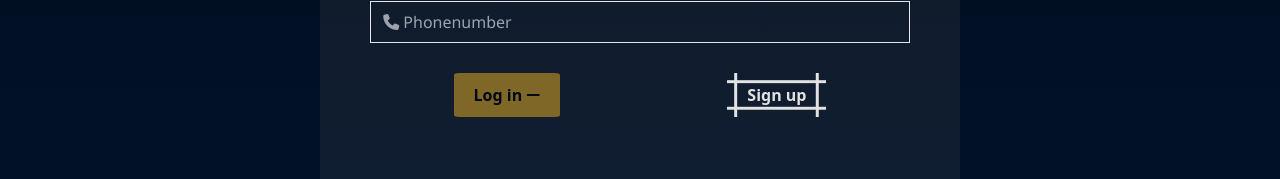
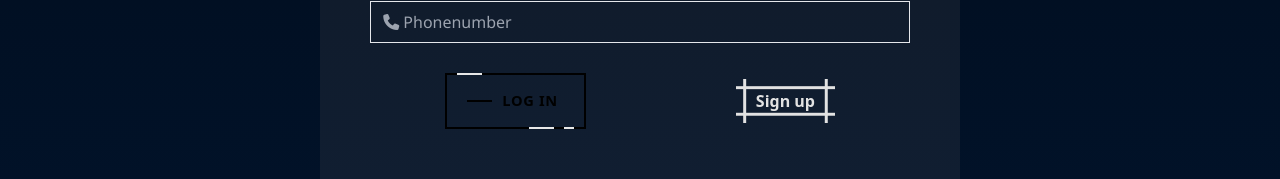
Before and after one commit to y0emad/FrontEndUser, a React (Vite) app: page /Registeration in a window 1280 px wide. Shown: the part 485-664 px from the top of the page. Built offline with nearby package versions, Linux system fonts and the light colour scheme; no server answers.

Commit message:
2alby ya nas

```diff
--- a/src/pages/Registeration/Registeration.jsx
+++ b/src/pages/Registeration/Registeration.jsx
@@ -16,10 +16,10 @@ export default function Registeration() {
     async function sendingData(values) {
         setIsLoading(true)
         try {
-            let  {data}  = await axios.post("http://localhost:4000/auth/register", values)
+            let { data } = await axios.post("http://localhost:4000/auth/register", values)
             console.log(data);
 
-            if (data.message ) {
+            if (data.message) {
                 setSuccessMsg(data.message);
                 setTimeout(function () {
                     navigate('/VerifyEmail');
@@ -98,11 +98,14 @@ export default function Registeration() {
                             wrapperClass=""
                         /> : "Sign up"}
                     </button>
-                    <button className={SignUp.loginbtn} >
-                        <Link to={"/LogIn"}>
-                            <i className="fa-solid fa-minus"></i> Log in
+
+                        <Link className={SignUp.fancy} to={"/LogIn"}>
+                            <span className={SignUp.topKey}></span>
+                            <span className={SignUp.text}>Log in</span>
+                            <span className={SignUp.bottomKey1}></span>
+                            <span className={SignUp.bottomKey2}></span>
                         </Link>
-                    </button>
+
                 </div>
             </form>
         </div>
--- a/src/pages/Registeration/registeration.module.css
+++ b/src/pages/Registeration/registeration.module.css
@@ -36,6 +36,111 @@
     display: flex;
     justify-content: space-around;
     align-items: center;
+}
+
+.fancy {
+    background-color: transparent;
+    border: 2px solid #000;
+    border-radius: 0;
+    box-sizing: border-box;
+    color: #fff;
+    cursor: pointer;
+    display: inline-block;
+    float: right;
+    font-weight: 700;
+    letter-spacing: 0.05em;
+    margin: 0;
+    outline: none;
+    overflow: visible;
+    padding: 1.25em 2em;
+    position: relative;
+    text-align: center;
+    text-decoration: none;
+    text-transform: none;
+    transition: all 0.3s ease-in-out;
+    user-select: none;
+    font-size: 13px;
+}
+
+.fancy::before {
+    content: " ";
+    width: 1.5625rem;
+    height: 2px;
+    background: black;
+    top: 50%;
+    left: 1.5em;
+    position: absolute;
+    transform: translateY(-50%);
+    transform-origin: center;
+    transition: background 0.3s linear, width 0.3s linear;
+}
+
+.fancy .text {
+    font-size: 1.125em;
+    line-height: 1.33333em;
+    padding-left: 2em;
+    display: block;
+    text-align: left;
+    transition: all 0.3s ease-in-out;
+    text-transform: uppercase;
+    text-decoration: none;
+    color: black;
+}
+
+.fancy .topKey {
+    height: 2px;
+    width: 1.5625rem;
+    top: -2px;
+    left: 0.625rem;
+    position: absolute;
+    background: #e8e8e8;
+    transition: width 0.5s ease-out, left 0.3s ease-out;
+}
+
+.fancy .bottomKey1 {
+    height: 2px;
+    width: 1.5625rem;
+    right: 1.875rem;
+    bottom: -2px;
+    position: absolute;
+    background: #e8e8e8;
+    transition: width 0.5s ease-out, right 0.3s ease-out;
+}
+
+.fancy .bottomKey2{
+    height: 2px;
+    width: 0.625rem;
+    right: 0.625rem;
+    bottom: -2px;
+    position: absolute;
+    background: #e8e8e8;
+    transition: width 0.5s ease-out, right 0.3s ease-out;
+}
+
+.fancy:hover {
+    color: white;
+    background: black;
+}
+
+.fancy:hover::before {
+    width: 0.9375rem;
+    background: white;
+}
+
+.fancy:hover .text {
+    color: white;
+    padding-left: 1.5em;
+}
+
+.fancy:hover .top-key {
+    left: -2px;
+    width: 0px;
+}
+
+.fancy:hover .bottom-key-1,
+.fancy:hover .bottom-key-2 {
+    right: 0;
+    width: 0;
 }
 
 .signupbtn {
@@ -89,6 +194,7 @@
         margin: 0 auto;
         box-sizing: border-box;
     }
+
     .section {
         width: 90%;
         /* Adjust width for smaller screens */
```
